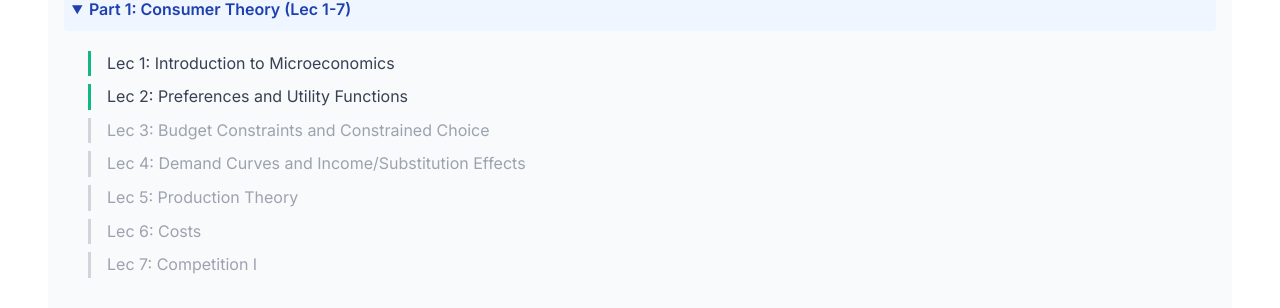
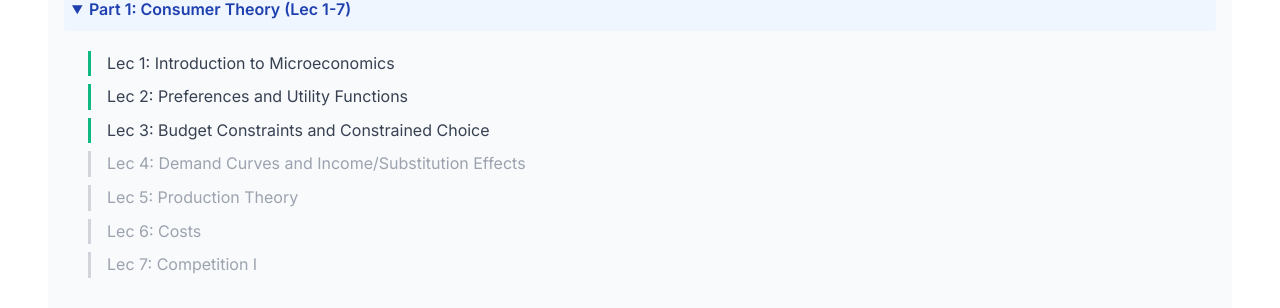
Before and after one commit to suhyeonnnnn/suhyeonnnnn.github.io, a Jekyll site: the page built from study.md, in a window 1280 px wide. Shown: the part 994-1302 px from the top of the page. Built offline with Jekyll 4.4.1, drawn with Linux system fonts in a browser that asks for light colours.

Commit message:
Add MIT 14.01 Lec3 notes & enhance Lec2 IC explanations

```diff
--- a/study.md
+++ b/study.md
@@ -109,8 +109,8 @@ title: "Study"
                         <div style="border-left: 3px solid #10b981; padding-left: 1rem; margin: 0.5rem 0;">
                             <a href="/study/mit-1401-lec02" style="text-decoration: none; color: #374151;">Lec 2: Preferences and Utility Functions</a>
                         </div>
-                        <div style="border-left: 3px solid #d1d5db; padding-left: 1rem; margin: 0.5rem 0; color: #9ca3af;">
-                            Lec 3: Budget Constraints and Constrained Choice
+                        <div style="border-left: 3px solid #10b981; padding-left: 1rem; margin: 0.5rem 0;">
+                            <a href="/study/mit-1401-lec03" style="text-decoration: none; color: #374151;">Lec 3: Budget Constraints and Constrained Choice</a>
                         </div>
                         <div style="border-left: 3px solid #d1d5db; padding-left: 1rem; margin: 0.5rem 0; color: #9ca3af;">
                             Lec 4: Demand Curves and Income/Substitution Effects
```
